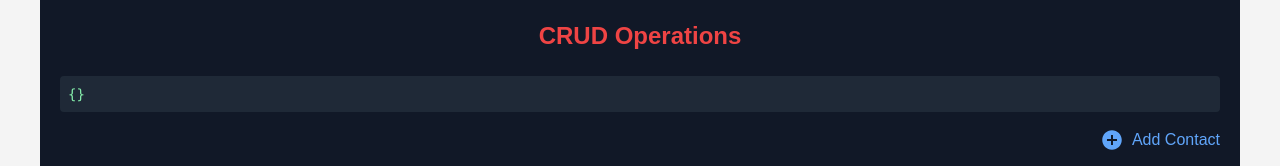
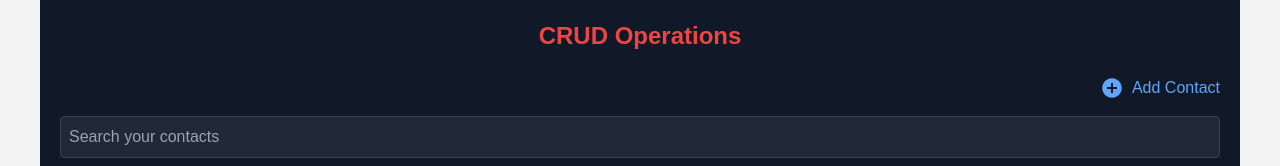
Before and after one commit to sahildogra18/contact-app, a React (Vite) app: page / in a window 1280 px wide. Shown: the top 166 px of the page. Built offline with nearby package versions, Linux system fonts and the light colour scheme; no server answers.

Commit message:
Update Read.jsx

```diff
--- a/src/components/Read.jsx
+++ b/src/components/Read.jsx
@@ -61,10 +61,7 @@ function Read() {
     <div className="container mx-auto p-4 text-white bg-gray-900 min-h-screen">
       <h1 className="text-2xl font-bold text-center mb-6 text-red-500">CRUD Operations</h1>
 
-      {/* Debug: Show raw data from Firebase */}
-      <pre className="bg-gray-800 p-2 rounded text-sm text-green-300 overflow-x-auto mb-4">
-        {JSON.stringify(data, null, 2)}
-      </pre>
+
 
       {/* Add Contact */}
       <div className="mb-4 flex justify-end">
```
